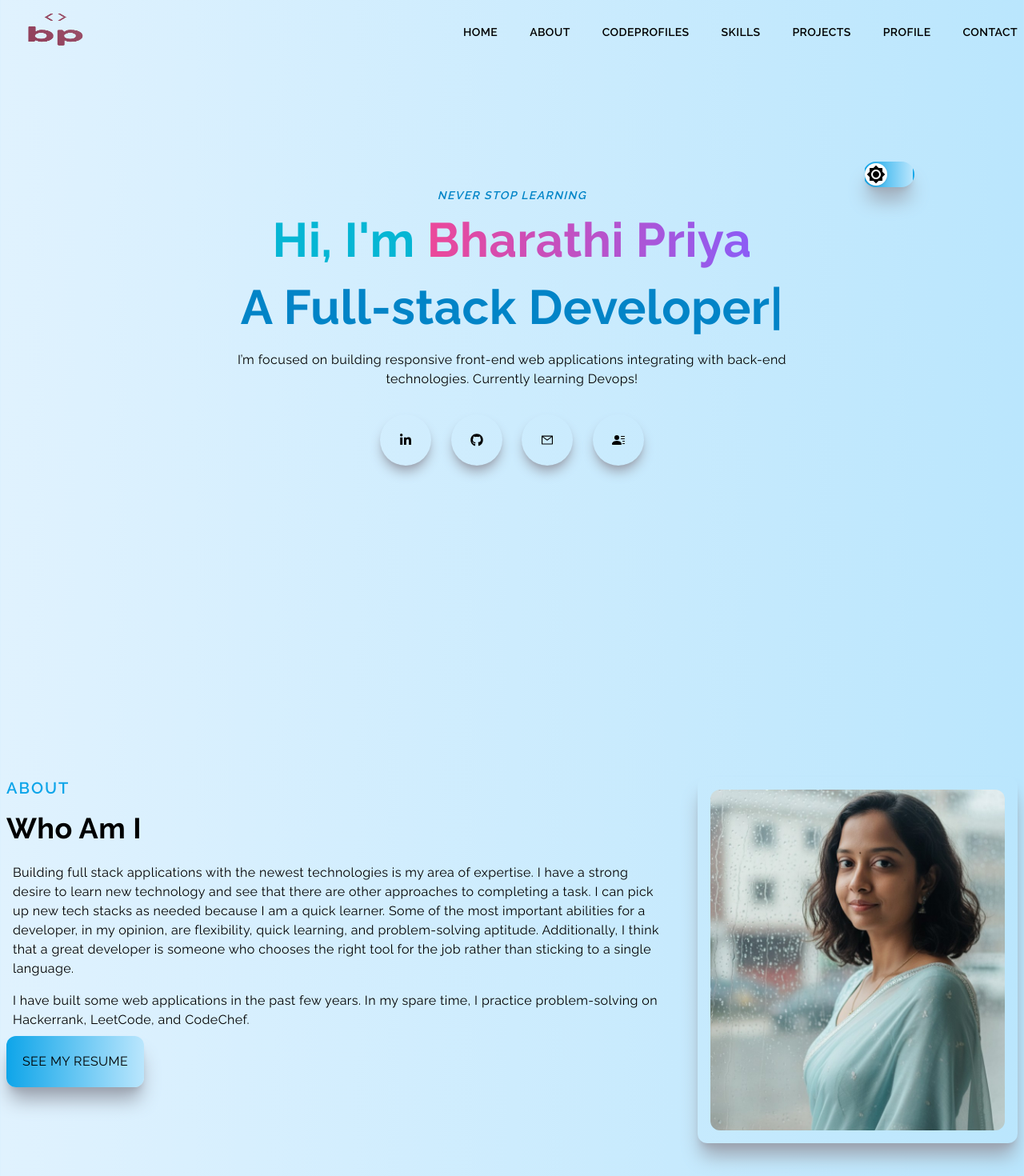
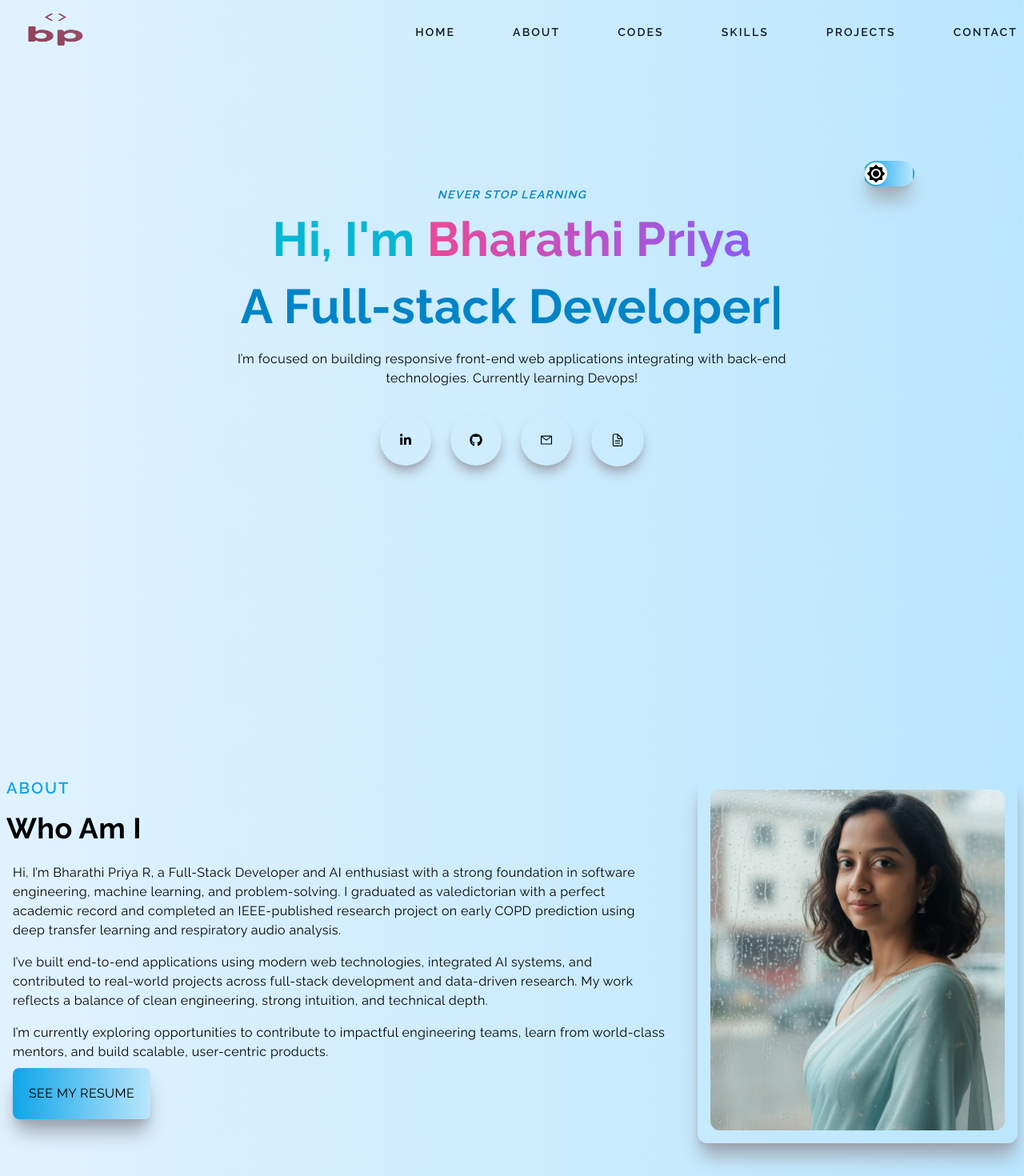
Before and after one commit to bharathicodes10/bp_portfolio, a Next.js app: page / in a window 1280 px wide. Shown: the top 1470 px of the page at 80% size. Built offline with nearby package versions, Linux system fonts and the light colour scheme.

Commit message:
fixed navbar in mobileview themechange

```diff
--- a/components/About.jsx
+++ b/components/About.jsx
@@ -14,14 +14,19 @@ const About = () => {
       </p>
       <h2 className='py-4'>Who Am I</h2>
       <p className='py-2 px-2 text-black-600'>
-        Building full stack applications with the newest technologies is my area of expertise. I have a strong desire to learn new technology and see that there are other approaches to completing a task. I can pick up new tech stacks as needed because I am a quick learner. Some of the most important abilities for a developer, in my opinion, are flexibility, quick learning, and problem-solving aptitude. Additionally, I think that a great developer is someone who chooses the right tool for the job rather than sticking to a single language.
+       Hi, I’m Bharathi Priya R, a Full-Stack Developer and AI enthusiast with a strong foundation in software engineering, machine learning, and problem-solving. I graduated as valedictorian with a perfect academic record and completed an IEEE-published research project on early COPD prediction using deep transfer learning and respiratory audio analysis.
       </p>
       <p className='py-2 px-2 text-black-600'>
-        I have built some web applications in the past few years. In my spare time, I practice problem-solving on Hackerrank, LeetCode, and CodeChef.
+        I’ve built end-to-end applications using modern web technologies, integrated AI systems, and contributed to real-world projects across full-stack development and data-driven research. My work reflects a balance of clean engineering, strong intuition, and technical depth.
       </p>
-      <button className='p-5'>
-        <a href='https://drive.google.com/file/d/1WqlQ_ed2rMxWEWc5mXNIxLMCO-5jCO9B/view?usp=drive_link'>See my Resume</a>
+       <p className='py-2 px-2 text-black-600'>
+       I’m currently exploring opportunities to contribute to impactful engineering teams, learn from world-class mentors, and build scalable, user-centric products.
+      </p>
+      <div className='pl-2'>
+            <button className='p-5 hover:bg-sky-500 hover:text-white rounded-lg hover:scale-110 transition-transform duration-300 hover:shadow-lg hover:shadow-sky-500'>
+        <a href='https://flowcv.com/resume/ajea8ub2s0ui'>See my Resume</a>
       </button>
+      </div>
       {/* <Link href='/#projects'>
         <p className='py-2 text-gray-600 underline cursor-pointer'>
           Check out some of my latest projects.
--- a/components/Main.jsx
+++ b/components/Main.jsx
@@ -2,6 +2,7 @@ import Link from "next/link";
 import React, { useEffect, useState } from "react";
 import { AiOutlineMail } from "react-icons/ai";
 import { BsFillPersonLinesFill } from "react-icons/bs";
+import { IoDocumentTextOutline } from "react-icons/io5";
 import { FaGithub, FaLinkedinIn } from "react-icons/fa";
 import { Switch } from "@headlessui/react";
 import Typical from "react-typical";
@@ -160,7 +161,7 @@ const Main = () => {
             <Link href="https://flowcv.com/resume/ajea8ub2s0ui">
             {/* <Link href="https://drive.google.com/file/d/1pVpsUGkYA63oheEaAMpIiS_gF67Unf1s/view?usp=share_link"> */}
               <div className="rounded-full shadow-lg shadow-gray-400 p-6 cursor-pointer hover:scale-110 ease-in duration-300">
-                <BsFillPersonLinesFill />
+                <IoDocumentTextOutline size={18} />
               </div>
             </Link>
           </div>
--- a/components/Navbar.jsx
+++ b/components/Navbar.jsx
@@ -1,34 +1,24 @@
-import Image from 'next/image';
-import Link from 'next/link';
-import React, { useState, useEffect } from 'react';
-import { AiOutlineClose, AiOutlineMail, AiOutlineMenu } from 'react-icons/ai';
-import { FaGithub, FaLinkedinIn } from 'react-icons/fa';
-import { BsFillPersonLinesFill } from 'react-icons/bs';
+import Image from "next/image";
+import Link from "next/link";
+import React, { useState, useEffect } from "react";
+import { AiOutlineClose, AiOutlineMail, AiOutlineMenu } from "react-icons/ai";
+import { FaGithub, FaLinkedinIn } from "react-icons/fa";
+import { BsFillPersonLinesFill } from "react-icons/bs";
+import { IoDocumentTextOutline } from "react-icons/io5";
 // import { useRouter } from 'next/router';
-import NavLogo from '../public/assets/navLogo.png'
+import NavLogo from "../public/assets/navLogo.png";
 
 const Navbar = () => {
   const [nav, setNav] = useState(false);
   const [shadow, setShadow] = useState(false);
-  const [navBg, setNavBg] = useState('red-200');
-  const [linkColor, setLinkColor] = useState('black');
+  const [navBg, setNavBg] = useState("red-200");
+  const [linkColor, setLinkColor] = useState("black");
+  //const [isDarkMode, setIsDarkMode] = useState(false);
+
+  //darkmode codes
+
   // const [position, setPosition] = useState('fixed')
   // const router = useRouter();
-
-  // useEffect(() => {
-  //   if (
-  //     router.asPath === '/property' ||
-  //     router.asPath === '/crypto' ||
-  //     router.asPath === '/netflix' ||
-  //     router.asPath === '/twitch'
-  //   ) {
-  //     setNavBg('transparent');
-  //     setLinkColor('#ecf0f3');
-  //   } else {
-  //     setNavBg('#ecf0f3');
-  //     setLinkColor('#1f2937');
-  //   }
-  // }, [router]);
 
   const handleNav = () => {
     setNav(!nav);
@@ -42,7 +32,7 @@ const Navbar = () => {
         setShadow(false);
       }
     };
-    window.addEventListener('scroll', handleShadow);
+    window.addEventListener("scroll", handleShadow);
   }, []);
 
   return (
@@ -50,51 +40,83 @@ const Navbar = () => {
       style={{ backgroundColor: `${navBg}` }}
       className={
         shadow
-          ? 'fixed w-full h-20 shadow-2xl z-[100] ease-in-out duration-300'
-          : 'fixed w-full h-20 z-[100] '
+          ? "fixed w-full h-20 shadow-2xl z-[100] ease-in-out duration-300"
+          : "fixed w-full h-20 z-[100] "
       }
     >
-      <div className='flex justify-between items-center w-full h-full px-2 2xl:px-16'>
-        <Link href='/'>
+      <div className="flex justify-between items-center w-full h-full px-2 2xl:px-16">
+        <Link href="/">
           <a>
             <Image
               src={NavLogo}
-              alt='/'
-              width='125'
-              height='50'
-              className='cursor-pointer'
+              alt="/"
+              width="125"
+              height="50"
+              className="cursor-pointer"
             />
           </a>
         </Link>
-        <div>
-          <ul className='hidden md:flex text-black font-semibold'>
-            <li className='ml-10 text-sm uppercase hover:border-b'>
-              <Link href='/'>Home</Link>
+        <div className="bg:white/60">
+          <ul className="hidden md:flex text-sm font-semibold text-gray-900 gap-8">
+            <li className="ml-10 text-sm uppercase">
+              <Link href="/">
+                <a className="relative group tracking-[0.15em]">
+                  <span>HOME</span>
+                  <span className="absolute left-0 -bottom-1 h-[2px] w-0 bg-sky-500 transition-all duration-300 group-hover:w-full" />
+                </a>
+              </Link>
             </li>
-            <li className='ml-10 text-sm uppercase hover:border-b'>
-              <Link href='/#about'>About</Link>
+
+            <li className="ml-10 text-sm uppercase">
+              <Link href="/#about">
+                <a className="relative group tracking-[0.15em]">
+                  <span>ABOUT</span>
+                  <span className="absolute left-0 -bottom-1 h-[2px] w-0 bg-sky-500 transition-all duration-300 group-hover:w-full" />
+                </a>
+              </Link>
             </li>
-            <li className='ml-10 text-sm uppercase hover:border-b'>
-              <Link href='/#codes'>CodeProfiles</Link>
+
+             <li className="ml-10 text-sm uppercase">
+              <Link href="/#codes">
+                <a className="relative group tracking-[0.15em]">
+                  <span>CODES</span>
+                  <span className="absolute left-0 -bottom-1 h-[2px] w-0 bg-sky-500 transition-all duration-300 group-hover:w-full" />
+                </a>
+              </Link>
             </li>
-            <li className='ml-10 text-sm uppercase hover:border-b'>
-              <Link href='/#skills'>Skills</Link>
+             <li className="ml-10 text-sm uppercase">
+              <Link href="/#skills">
+                <a className="relative group tracking-[0.15em]">
+                  <span>Skills</span>
+                  <span className="absolute left-0 -bottom-1 h-[2px] w-0 bg-sky-500 transition-all duration-300 group-hover:w-full" />
+                </a>
+              </Link>
             </li>
-            <li className='ml-10 text-sm uppercase hover:border-b'>
-              <Link href='/#projects'>Projects</Link>
+            <li className="ml-10 text-sm uppercase">
+              <Link href="/#projects">
+                <a className="relative group tracking-[0.15em]">
+                  <span>projects</span>
+                  <span className="absolute left-0 -bottom-1 h-[2px] w-0 bg-sky-500 transition-all duration-300 group-hover:w-full" />
+                </a>
+              </Link>
             </li>
-            <li className='ml-10 text-sm uppercase hover:border-b'>
+            {/* <li className='ml-10 text-sm uppercase hover:border-b'>
               <Link href='/myProfile'>Profile</Link>
-            </li>
-            <li className='ml-10 text-sm uppercase hover:border-b'>
-              <Link href='/#contact'>Contact</Link>
+            </li> */}
+             <li className="ml-10 text-sm uppercase">
+              <Link href="/#contact">
+                <a className="relative group tracking-[0.15em]">
+                  <span>contact</span>
+                  <span className="absolute left-0 -bottom-1 h-[2px] w-0 bg-sky-500 transition-all duration-300 group-hover:w-full" />
+                </a>
+              </Link>
             </li>
           </ul>
           {/* Hamburger Icon */}
           <div
             style={{ color: `black` }}
             onClick={handleNav}
-            className='md:hidden'
+            className="md:hidden"
           >
             <AiOutlineMenu size={25} />
           </div>
@@ -105,112 +127,105 @@ const Navbar = () => {
       {/* Overlay */}
       <div
         className={
-          nav ? 'md:hidden fixed left-0 top-0 w-full h-screen bg-black/70' : ''
+          nav ? "md:hidden fixed left-0 top-0 w-full h-screen bg-black/70" : ""
         }
       >
         {/* Side Drawer Menu */}
         <div
           className={
             nav
-              ? ' fixed left-0 top-0 w-[75%] sm:w-[60%] md:w-[45%] h-screen bg-gradient-to-r from-sky-200 to-white p-10 ease-in duration-500'
-              : 'fixed left-[-100%] top-0 p-10 ease-in duration-500'
+              ? "mobile-drawer fixed left-0 top-0 w-[75%] sm:w-[60%] md:w-[45%] h-screen bg-gradient-to-r from-sky-200 to-white p-10 ease-in duration-500"
+              : "fixed left-[-100%] top-0 p-10 ease-in duration-500"
           }
         >
           <div>
-            <div className='flex w-full items-center justify-between'>
-              <Link href='/'>
+            <div className="flex w-full items-center justify-between">
+              <Link href="/">
                 <a>
-                  <Image
-                    src={NavLogo}
-                    width='87'
-                    height='35'
-                    alt='/'
-                  />
+                  <Image src={NavLogo} width="87" height="35" alt="/" />
                 </a>
               </Link>
               <div
                 onClick={handleNav}
-                className='rounded-full shadow-lg shadow-black p-3 cursor-pointer'
+                className="rounded-full shadow-lg shadow-black p-3 cursor-pointer"
               >
                 <AiOutlineClose />
               </div>
             </div>
-            <div className='border-b border-gray-300 my-4'>
-              <p className='w-[85%] md:w-[90%] py-4'>
-                Get to know me
-              </p>
+            <div className="border-b border-gray-300 my-4">
+              <p className="w-[85%] md:w-[90%] py-4">Get to know me</p>
             </div>
           </div>
-          <div className='py-4 flex flex-col'>
-            <ul className='uppercase'>
-              <Link href='/'>
-                <li onClick={() => setNav(false)} className='py-4 text-sm'>
+          <div className="py-4 flex flex-col">
+            <ul className="uppercase">
+              <Link href="/">
+                <li onClick={() => setNav(false)} className="py-4 text-sm">
                   Home
                 </li>
               </Link>
-              <Link href='/#about'>
-                <li onClick={() => setNav(false)} className='py-4 text-sm'>
+              <Link href="/#about">
+                <li onClick={() => setNav(false)} className="py-4 text-sm">
                   About
                 </li>
               </Link>
-              <Link href='/#skills'>
-                <li onClick={() => setNav(false)} className='py-4 text-sm'>
+              <Link href="/#skills">
+                <li onClick={() => setNav(false)} className="py-4 text-sm">
                   Skills
                 </li>
               </Link>
-              <Link href='/#projects'>
-                <li onClick={() => setNav(false)} className='py-4 text-sm'>
+              <Link href="/#projects">
+                <li onClick={() => setNav(false)} className="py-4 text-sm">
                   Projects
                 </li>
               </Link>
-              <Link href='/myProfile'>
+              {/* <Link href='/myProfile'>
                 <li onClick={() => setNav(false)} className='py-4 text-sm'>
                   My Profile
                 </li>
-              </Link>
-              <Link href='/#contact'>
-                <li onClick={() => setNav(false)} className='py-4 text-sm'>
+              </Link> */}
+              <Link href="https://flowcv.com/resume/ajea8ub2s0ui">
+                <li onClick={() => setNav(false)} className="py-4 text-sm">
                   Contact
                 </li>
               </Link>
             </ul>
-            <div className='pt-40'>
-              <p className='uppercase tracking-widest text-black'>
+            <div className="pt-40">
+              <p className="uppercase tracking-widest text-black">
                 Let&#39;s Connect
               </p>
-              <div className='flex items-center justify-between my-4 w-full sm:w-[80%]'>
+              <div className="flex items-center justify-between my-4 w-full sm:w-[80%]">
                 <a
-                  href='https://www.linkedin.com/in/bharathi-priya-r-5294391b2/'
-                  target='_blank'
-                  rel='noreferrer'
+                  href="https://www.linkedin.com/in/bharathi-priya-r-5294391b2/"
+                  target="_blank"
+                  rel="noreferrer"
                 >
-                  <div className='rounded-full shadow-lg shadow-gray-400 p-3 cursor-pointer hover:scale-105 ease-in duration-300'>
+                  <div className="rounded-full shadow-lg shadow-gray-400 p-3 cursor-pointer hover:scale-105 ease-in duration-300">
                     <FaLinkedinIn />
                   </div>
                 </a>
                 <a
-                  href='https://github.com/bharathicodes10'
-                  target='_blank'
-                  rel='noreferrer'
+                  href="https://github.com/bharathicodes10"
+                  target="_blank"
+                  rel="noreferrer"
                 >
-                  <div className='rounded-full shadow-lg shadow-gray-400 p-3 cursor-pointer hover:scale-105 ease-in duration-300'>
+                  <div className="rounded-full shadow-lg shadow-gray-400 p-3 cursor-pointer hover:scale-105 ease-in duration-300">
                     <FaGithub />
                   </div>
                 </a>
-                <Link href='/#contact'>
+                <Link href="/#contact">
                   <div
                     onClick={() => setNav(!nav)}
-                    className='rounded-full shadow-lg shadow-gray-400 p-3 cursor-pointer hover:scale-105 ease-in duration-300'
+                    className="rounded-full shadow-lg shadow-gray-400 p-3 cursor-pointer hover:scale-105 ease-in duration-300"
                   >
                     <AiOutlineMail />
                   </div>
                 </Link>
-                <Link href='/myProfile'>
+                <Link href="/myProfile">
                   <div
                     onClick={() => setNav(!nav)}
-                    className='rounded-full shadow-lg shadow-gray-400 p-3 cursor-pointer hover:scale-105 ease-in duration-300'
+                    className="rounded-full shadow-lg shadow-gray-400 p-3 cursor-pointer hover:scale-105 ease-in duration-300"
                   >
-                    <BsFillPersonLinesFill />
+                    <IoDocumentTextOutline size={18} />
                   </div>
                 </Link>
               </div>
--- a/pages/bpportfolio.jsx
+++ b/pages/bpportfolio.jsx
@@ -37,14 +37,14 @@ const bpportfolio = () => {
             target='_blank'
             rel='noreferrer'
           >
-            <button className='px-8 py-2 mt-4 mr-8'>Code</button>
+            <button className='px-8 py-2 mt-4 mr-8 p-5 hover:bg-sky-500 hover:text-white rounded-lg hover:scale-110 transition-transform duration-300 hover:shadow-lg hover:shadow-sky-500'>Code</button>
           </a>
           <a
             href='https://bharathi-priya-portfolio.vercel.app/'
             target='_blank'
             rel='noreferrer'
           >
-            <button className='px-8 py-2 mt-4'>Demo</button>
+            <button className='px-8 py-2 mt-4 p-5 hover:bg-sky-500 hover:text-white rounded-lg hover:scale-110 transition-transform duration-300 hover:shadow-lg hover:shadow-sky-500'>Demo</button>
           </a>
 
         </div>
@@ -73,7 +73,7 @@ const bpportfolio = () => {
             </div>
           </div>
         </div>
-        <button className='p-4 cursor-pointer'>
+        <button className='p-4 cursor-pointer p-5 hover:bg-sky-500 hover:text-white rounded-lg hover:scale-110 transition-transform duration-300 hover:shadow-lg hover:shadow-sky-500'>
         <Link href='/#projects'>
           back
         </Link></button>
--- a/pages/cms.jsx
+++ b/pages/cms.jsx
@@ -39,15 +39,9 @@ const cms = () => {
             target='_blank'
             rel='noreferrer'
           >
-            <button className='px-8 py-2 mt-4 mr-8'>Code</button>
+            <button className='px-8 py-2 mt-4 mr-8 p-5 hover:bg-sky-500 hover:text-white rounded-lg hover:scale-110 transition-transform duration-300 hover:shadow-lg hover:shadow-sky-500'>Code</button>
           </a>
-          <a
-            href='https://github.com/bharathicodes10/cms_kgc'
-            target='_blank'
-            rel='noreferrer'
-          >
-            <button className='px-8 py-2 mt-4'>Demo</button>
-          </a>
+
         </div>
         <div className='col-span-4 md:col-span-1 shadow-xl shadow-gray-400 rounded-xl py-4'>
           <div className='p-2'>
@@ -71,7 +65,7 @@ const cms = () => {
             </div>
           </div>
         </div>
-        <button className='p-4 cursor-pointer'>
+        <button className='p-4 cursor-pointer hover:bg-sky-500 hover:text-white rounded-lg hover:scale-110 transition-transform duration-300 hover:shadow-lg hover:shadow-sky-500'>
         <Link href='/#projects'>
           back
         </Link></button>
--- a/pages/codeai.jsx
+++ b/pages/codeai.jsx
@@ -34,14 +34,14 @@ const codeai = () => {
             target='_blank'
             rel='noreferrer'
           >
-            <button className='px-8 py-2 mt-4 mr-8'>Code</button>
+            <button className='px-8 py-2 mt-4 mr-8 p-5 hover:bg-sky-500 hover:text-white rounded-lg hover:scale-110 transition-transform duration-300 hover:shadow-lg hover:shadow-sky-500'>Code</button>
           </a>
           <a
             href='https://code-ai-jet.vercel.app'
             target='_blank'
             rel='noreferrer'
           >
-            <button className='px-8 py-2 mt-4'>Demo</button>
+            <button className='px-8 py-2 mt-4 p-5 hover:bg-sky-500 hover:text-white rounded-lg hover:scale-110 transition-transform duration-300 hover:shadow-lg hover:shadow-sky-500'>Demo</button>
           </a>
         </div>
         <div className='col-span-4 md:col-span-1 shadow-xl shadow-gray-400 rounded-xl py-4'>
@@ -66,7 +66,7 @@ const codeai = () => {
             </div>
           </div>
         </div>
-        <button className='p-4 cursor-pointer'>
+        <button className='p-4 cursor-pointer p-5 hover:bg-sky-500 hover:text-white rounded-lg hover:scale-110 transition-transform duration-300 hover:shadow-lg hover:shadow-sky-500'>
         <Link href='/#projects'>
           back
         </Link></button>
--- a/pages/coffee.jsx
+++ b/pages/coffee.jsx
@@ -34,15 +34,15 @@ const codeai = () => {
             target='_blank'
             rel='noreferrer'
           >
-            <button className='px-8 py-2 mt-4 mr-8'>Code</button>
+            <button className='px-8 py-2 mt-4 mr-8 p-5 hover:bg-sky-500 hover:text-white rounded-lg hover:scale-110 transition-transform duration-300 hover:shadow-lg hover:shadow-sky-500'>Code</button>
           </a>
-          <a
+          {/* <a
             href='https://github.com/bharathicodes10/aspproject'
             target='_blank'
             rel='noreferrer'
           >
-            <button className='px-8 py-2 mt-4'>Demo</button>
-          </a>
+            <button className='px-8 py-2 mt-4 p-5 hover:bg-sky-500 hover:text-white rounded-lg hover:scale-110 transition-transform duration-300 hover:shadow-lg hover:shadow-sky-500'>Demo</button>
+          </a> */}
         </div>
         <div className='col-span-4 md:col-span-1 shadow-xl shadow-gray-400 rounded-xl py-4'>
           <div className='p-2'>
@@ -66,7 +66,7 @@ const codeai = () => {
             </div>
           </div>
         </div>
-        <button className='p-4 cursor-pointer'>
+        <button className='p-4 cursor-pointer p-5 hover:bg-sky-500 hover:text-white rounded-lg hover:scale-110 transition-transform duration-300 hover:shadow-lg hover:shadow-sky-500'>
         <Link href='/#projects'>
           back
         </Link></button>
--- a/pages/ocs.jsx
+++ b/pages/ocs.jsx
@@ -30,19 +30,19 @@ const ocs = () => {
           The Lush Cosmetics is an ecommerce web application for online cosmetics shop with an age wise filter.
            This application has various other filters and payment is done by Paypal. Sales report is generated.
           </p>
-          <a
+          {/* <a
             href='https://twitch-nextjs-tailwind.vercel.app/'
             target='_blank'
             rel='noreferrer'
           >
             <button className='px-8 py-2 mt-4 mr-8'>Demo</button>
-          </a>
+          </a> */}
           <a
             href='https://github.com/bharathicodes10/online_cosmetics_shop'
             target='_blank'
             rel='noreferrer'
           >
-            <button className='px-8 py-2 mt-4'>Code</button>
+            <button className='px-8 py-2 mt-4 p-5 hover:bg-sky-500 hover:text-white rounded-lg hover:scale-110 transition-transform duration-300 hover:shadow-lg hover:shadow-sky-500'>Code</button>
           </a>
 
         </div>
```
Also changed, not shown: components/Contact.jsx (+6 -3 lines), styles/globals.css (+12 -0 lines).
